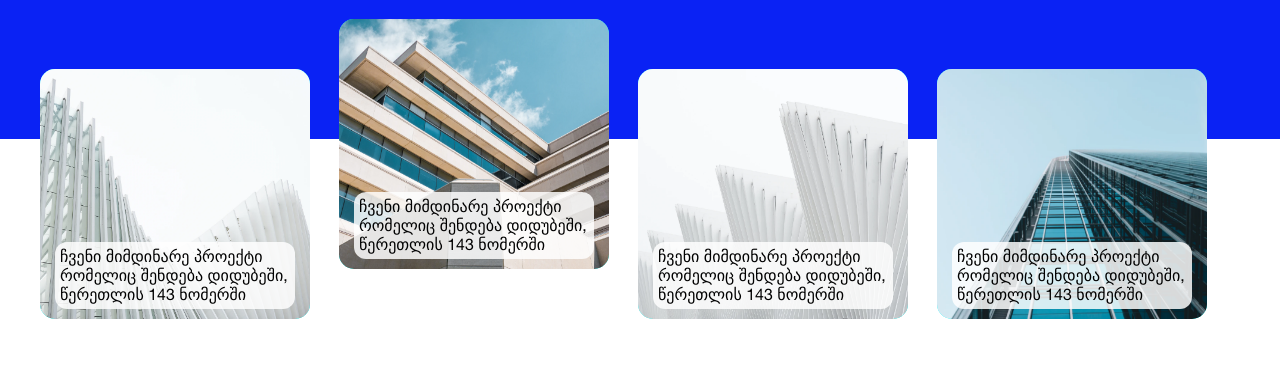
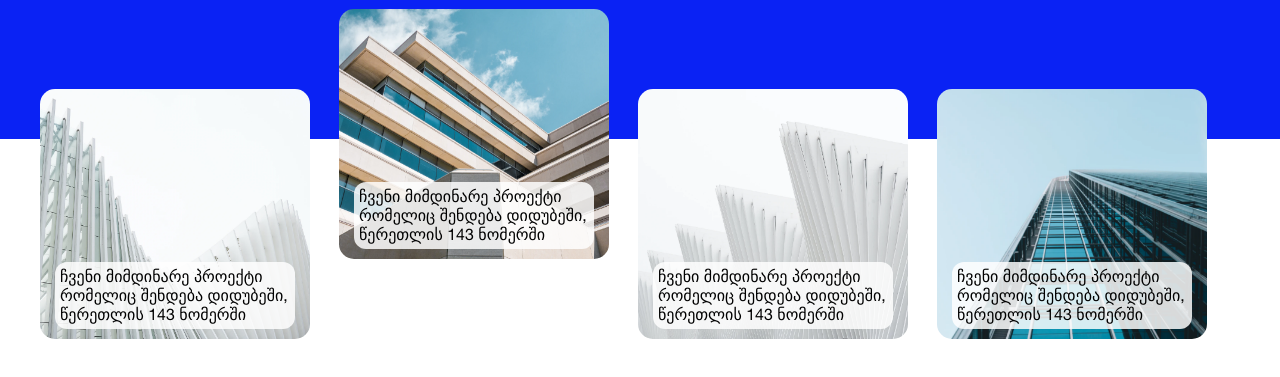
Before and after one commit to MariKakuchaia/homework-07, a plain HTML site: page index.html in a window 1280 px wide. Shown: the part 61-438 px from the top of the page. Drawn offline with Linux system fonts and the light colour scheme.

Commit message:
updated styles

```diff
--- a/styles/style.css
+++ b/styles/style.css
@@ -27,27 +27,26 @@ ul{
 }
 .div-img{
     position: relative;
-    top: -70px;
     width: 270px;
     height: 250px;
-    background-color: aqua;
     display: inline-block;
     border-radius: 15px;
     margin-right: 25px;
 }
 img{
     position: absolute;
+    top:-50px;
     width: 100%;
     height: 100%;
     object-fit: cover;
     border-radius: 15px;
 }
 .image-2{
-    top: -120px;
+    top: -80px;
 }
 .text-div{
     position: absolute;
-    bottom: 10px;
+    bottom: 60px;
     left: 15px;
     background-color: #ffffffd5;
     width: 240px;
```
